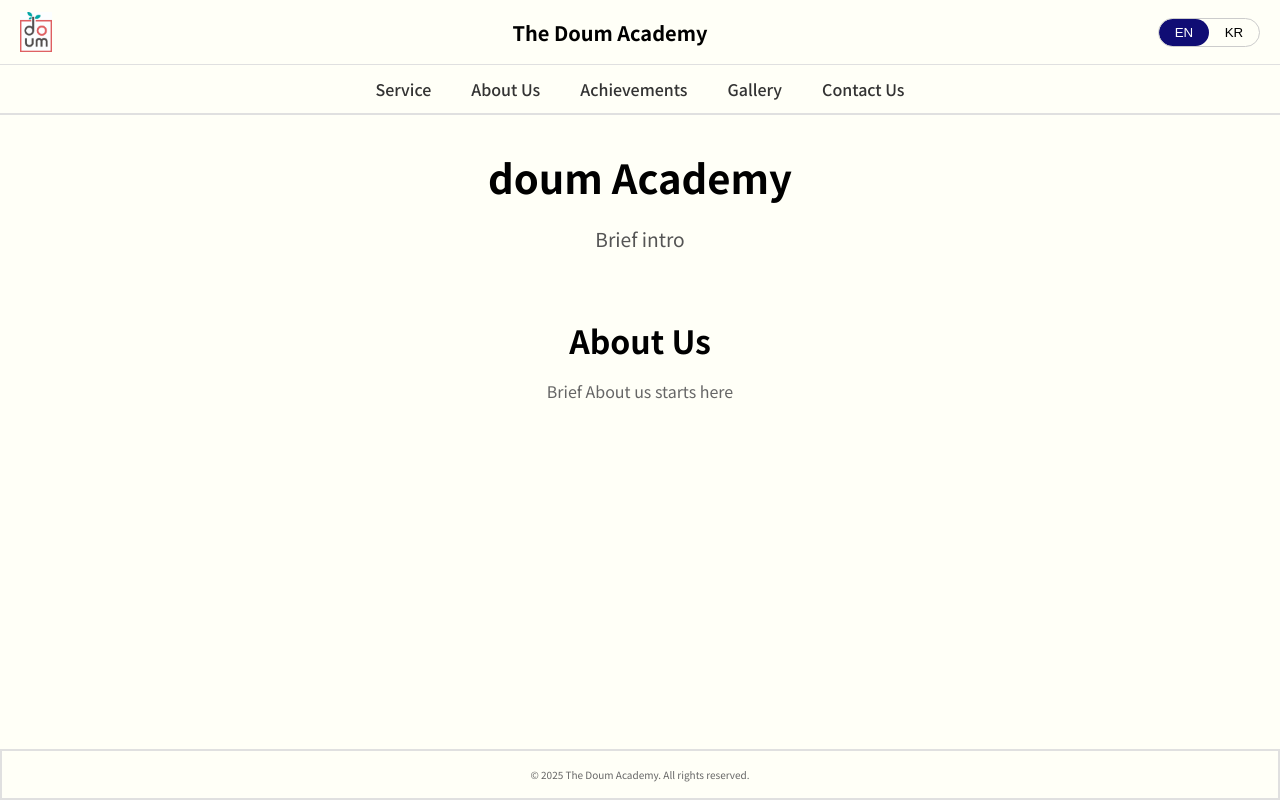
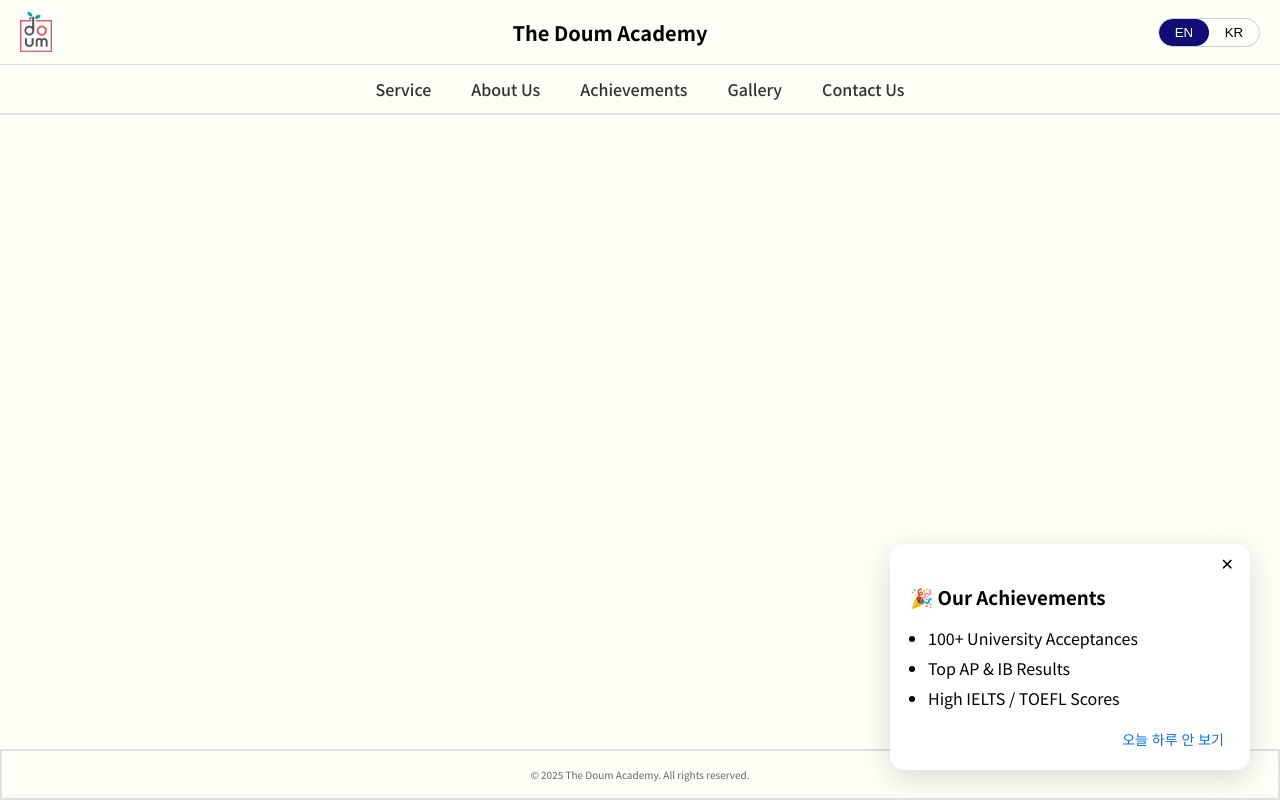
Before and after one commit to junuiui/the-doum-academy-website, a Next.js app: page / in a window 1280 px wide. Built offline with nearby package versions, Linux system fonts and the light colour scheme.

Commit message:
pop up added

```diff
--- a/src/app/page.module.css
+++ b/src/app/page.module.css
@@ -2,35 +2,60 @@
 .container {
     padding-left: 2%;
     padding-right: 2%;
+    position: relative;
 }
 
-.hero {
-    text-align: center;
-    margin-bottom: 64px;
+/* Popup box */
+.popup {
+    position: fixed;
+    bottom: 30px;
+    right: 30px;
+
+    width: 320px;
+    padding: 20px;
+
+    background: white;
+    border-radius: 14px;
+    box-shadow: 0 8px 30px rgba(0, 0, 0, 0.15);
+
+    z-index: 1000;
 }
 
-.hero h1 {
-    font-size: 2.5rem;
+/* Close (X) */
+.closeBtn {
+    position: absolute;
+    top: 10px;
+    right: 10px;
+
+    border: none;
+    background: none;
+    font-size: 16px;
+    cursor: pointer;
+}
+
+/* Content */
+.popup h3 {
+    margin-bottom: 12px;
+}
+
+.popup ul {
+    padding-left: 18px;
     margin-bottom: 16px;
 }
 
-.hero p {
-    font-size: 1.2rem;
-    color: #555;
+.popup li {
+    margin-bottom: 6px;
 }
 
-.about {
-    max-width: 800px;
-    margin: 0 auto;
-    text-align: center;
+/* Actions */
+.actions {
+    text-align: right;
 }
 
-.about h2 {
-    font-size: 2rem;
-    margin-bottom: 16px;
+.actions button {
+    border: none;
+    background: none;
+    color: #0070f3;
+    cursor: pointer;
+    font-size: 14px;
 }
-
-.about p {
-    font-size: 1rem;
-    color: #666;
-}
--- a/src/app/page.tsx
+++ b/src/app/page.tsx
@@ -1,24 +1,60 @@
-// src/app/page.tsx
 'use client'
 
+import { useEffect, useState } from 'react';
 import styles from './page.module.css';
 
+const STORAGE_KEY = 'hideAchievementPopupUntil';
+
 export default function Home() {
+    const [showPopup, setShowPopup] = useState(false);
+
+    useEffect(() => {
+        const hideUntil = localStorage.getItem(STORAGE_KEY);
+
+        if (hideUntil) {
+            const now = new Date().getTime();
+            if (now < Number(hideUntil)) return;
+        }
+
+        setShowPopup(true);
+    }, []);
+
+    const closePopup = () => {
+        setShowPopup(false);
+    };
+
+    const hideToday = () => {
+        const tomorrow = new Date();
+        tomorrow.setHours(23, 59, 59, 999);
+        localStorage.setItem(STORAGE_KEY, tomorrow.getTime().toString());
+        setShowPopup(false);
+    };
 
     return (
         <div className={styles.container}>
-            <section className={styles.hero}>
-                <h1>doum Academy</h1>
-                <p>Brief intro</p>
-            </section>
 
-            {/* brief */}
-            <section className={styles.about}>
-                <h2>About Us</h2>
-                <p>
-                    Brief About us starts here
-                </p>
-            </section>
+            {/* Achievement Popup */}
+            {showPopup && (
+                <div className={styles.popup}>
+                    <button className={styles.closeBtn} onClick={closePopup}>
+                        ✕
+                    </button>
+
+                    <h3>🎉 Our Achievements</h3>
+
+                    <ul>
+                        <li>100+ University Acceptances</li>
+                        <li>Top AP & IB Results</li>
+                        <li>High IELTS / TOEFL Scores</li>
+                    </ul>
+
+                    <div className={styles.actions}>
+                        <button onClick={hideToday}>오늘 하루 안 보기</button>
+                    </div>
+                </div>
+            )}
+
+            {/* Home content */}
         </div>
     );
 }
```
Also changed, not shown: requirements/home.md (added).
